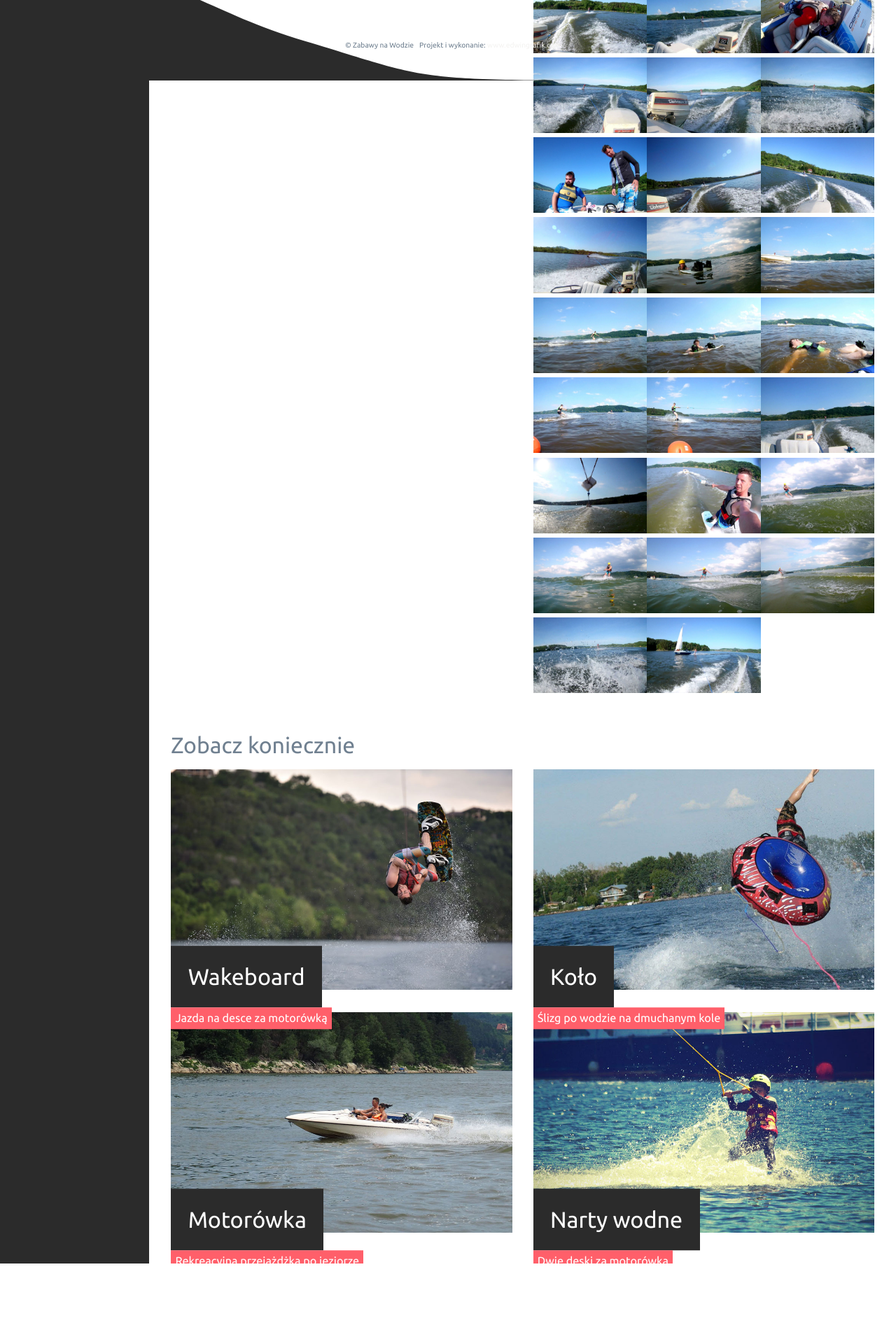
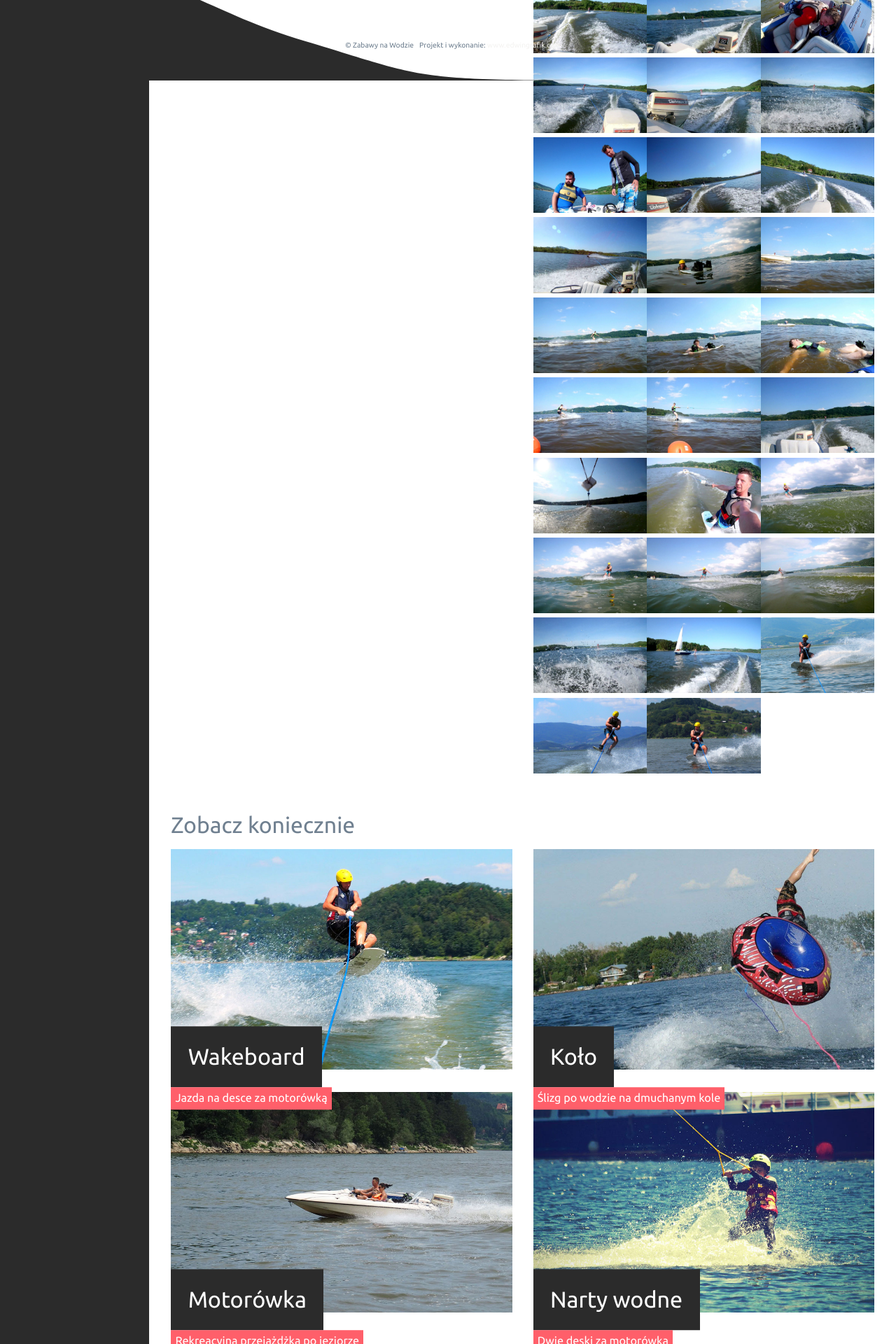
Before and after one commit to edwingrafik/zabawynawodzie, a Jekyll site: the page built from _disciplines/2018-07-22-wakeboard.md, in a window 1280 px wide. Shown: the part 945-2865 px from the top of the page at 70% size. Built offline with Jekyll 4.4.1, drawn with Linux system fonts in a browser that asks for light colours; nearby versions of some CDN libraries; comment, search, counter and statistics services are not loaded; before the commit the page ends 2750 px from its top, so only the background shows below that.

Commit message:
Update Dyscypliny “2018-07-22-wakeboard”

```diff
--- a/_disciplines/2018-07-22-wakeboard.md
+++ b/_disciplines/2018-07-22-wakeboard.md
@@ -19,7 +19,7 @@ short-desc: Jazda na desce za motorówką
 videos:
   - video: 'https://www.youtube.com/embed/E-g23LJBwQU'
   - video: 'https://www.youtube.com/embed/GfzMXlhjnbk'
-thumbnail: /images/uploads/steven-welch-124749-unsplash.jpg
+thumbnail: /images/uploads/wakeboard_roznowskie-.jpg
 gallery:
   - alt: Wakeboard
     image: /images/uploads/wake1.jpg
@@ -79,5 +79,11 @@ gallery:
     image: /images/uploads/wake28.jpg
   - alt: Wakeboard
     image: /images/uploads/wake29.jpg
+  - alt: Wakeboard Jezioro Rożnowskie
+    image: /images/uploads/wakeboard_roznowskie-2.jpg
+  - alt: Wakeboard Jezioro Rożnowskie
+    image: /images/uploads/wakeboard_roznowskie-3.jpg
+  - alt: Wakeboard Jezioro Rożnowskie
+    image: /images/uploads/wakeboard_roznowskie-4.jpg
 order: 1
 ---
```
